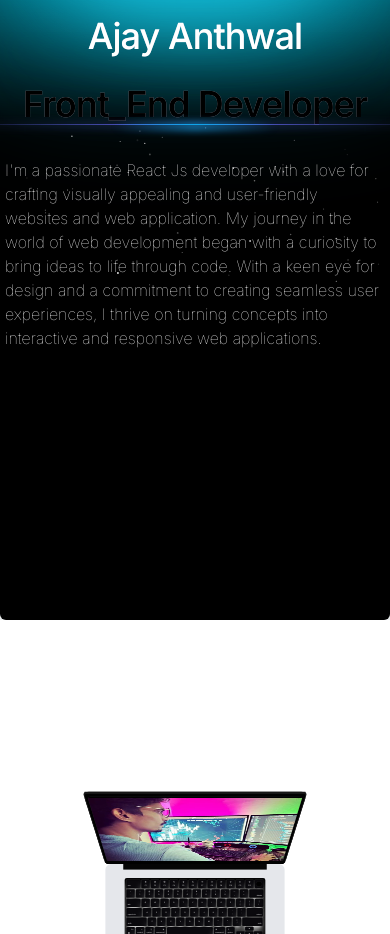
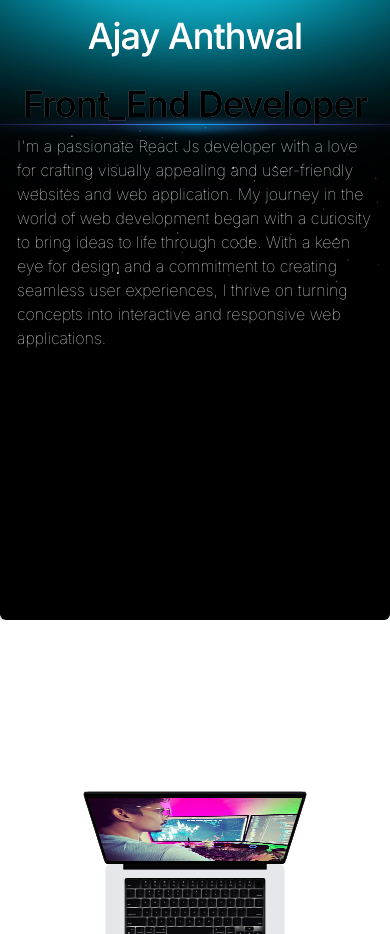
Before and after one commit to ajayAnthwal/Portfolio-ajay, a Next.js app: page / in a window 390 px wide. Shown: the part 4080-5014 px from the top of the page. Built offline with nearby package versions, Linux system fonts and the light colour scheme.

Commit message:
responsive work

```diff
--- a/src/app/globals.css
+++ b/src/app/globals.css
@@ -39,6 +39,6 @@ p span {
 .portfollio-content{
   position: absolute;
   bottom: -15%;
-    padding: 0px 150px;
+  padding: 0 162px;
 }
 }
```
